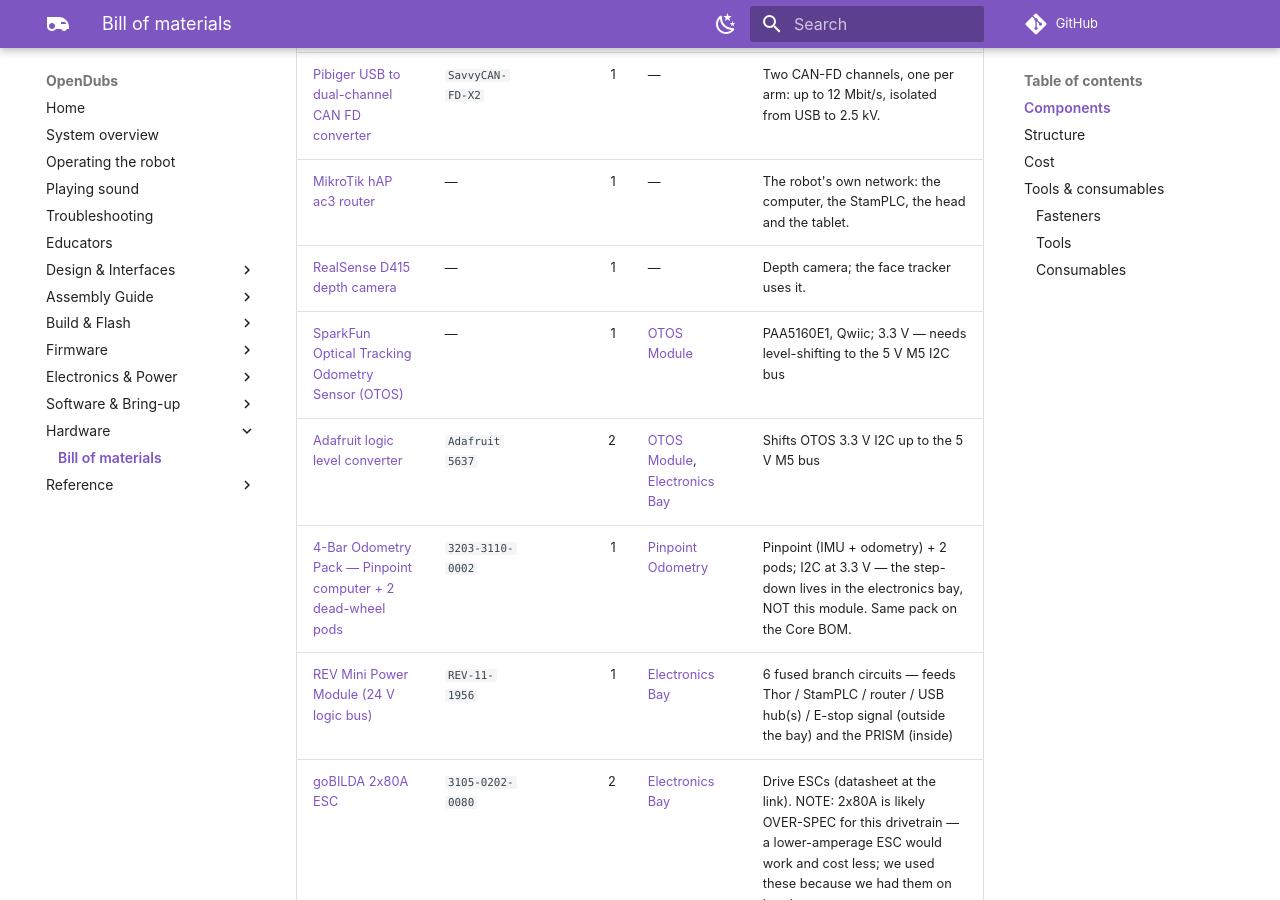
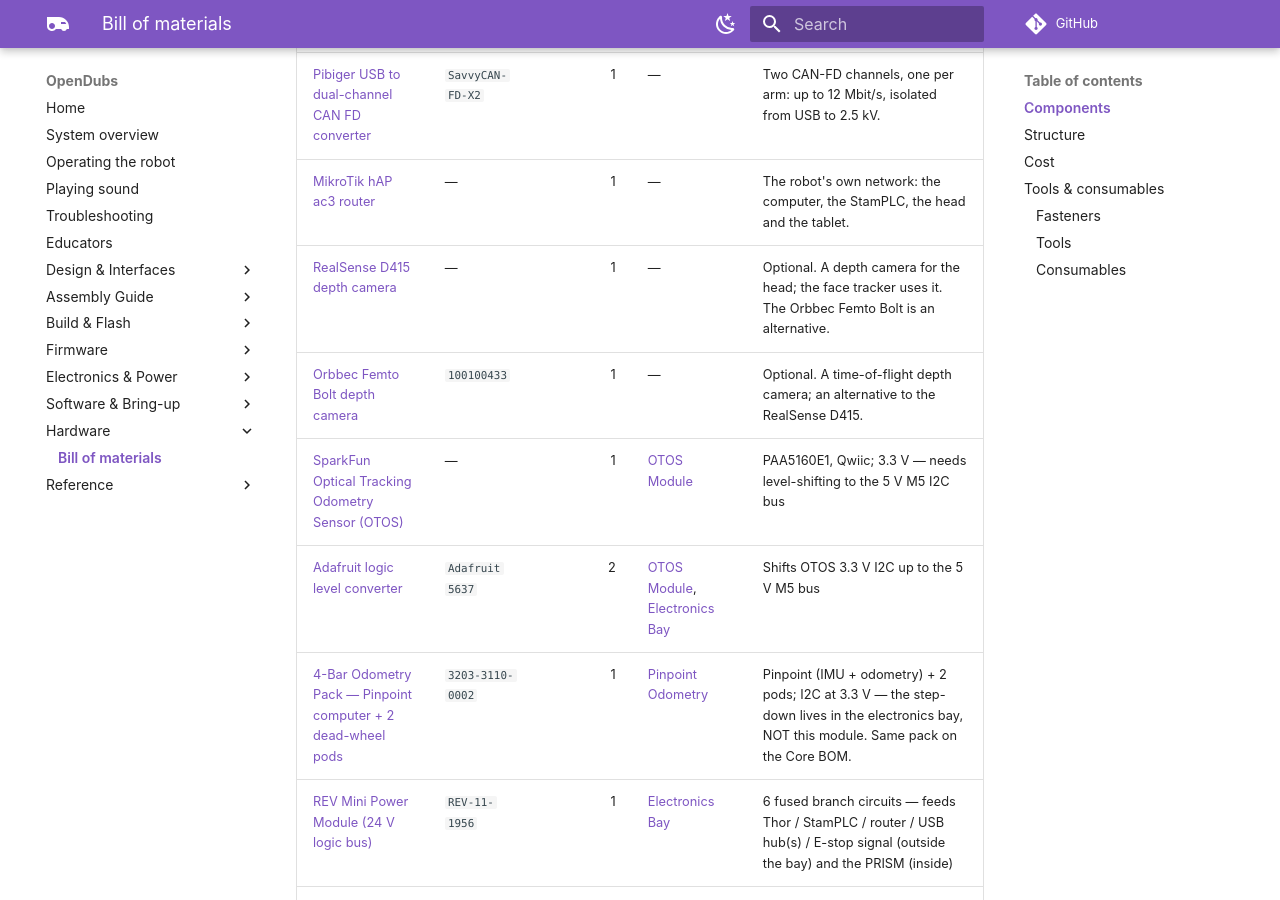
Before and after one commit to UW-Allen-School-Robotics/opendubs, an MkDocs documentation site: the page built from docs/hardware-bom.md, in a window 1280 px wide and 900 px high, scrolled down 1545 px. Built offline with MkDocs 1.6.1 and Material for MkDocs 9.7.7, drawn with Linux system fonts in a browser that asks for light colours; comment, search, counter and statistics services are not loaded; part of the change alters nothing that is shown; some of the changed text lies outside the part shown.

Commit message:
bom: the head's depth camera is optional — D415, or the Orbbec Femto Bolt
The RealSense D415 is marked optional, and the Orbbec Femto Bolt is added as an
optional alternative ($418.00 at Orbbec's store, read 2026-10-20). Optional
parts stay listed but are left out of the cost totals.

Co-Authored-By: Claude Opus 5.5 <noreply@anthropic.com>

```diff
--- a/docs/hardware-bom.md
+++ b/docs/hardware-bom.md
@@ -30,7 +30,8 @@ part used in two places is listed once, with the quantities added.
 | [OpenArm bimanual arm set (two 7-DOF arms with grippers)](https://shop.wowrobo.com/products/openarm-open-source-humanoid-robot-arm-by-enactic) | — | 1 | — | Left and right, from OpenArm's certified seller. Each arm has its own CAN-FD bus. The robot uses the follower set; leader arms are a separate set. |
 | [Pibiger USB to dual-channel CAN FD converter](https://www.amazon.com/dp/B0CGPRPZN8) | `SavvyCAN-FD-X2` | 1 | — | Two CAN-FD channels, one per arm: up to 12 Mbit/s, isolated from USB to 2.5 kV. |
 | [MikroTik hAP ac3 router](https://mikrotik.com/product/hap_ac3) | — | 1 | — | The robot's own network: the computer, the StamPLC, the head and the tablet. |
-| [RealSense D415 depth camera](https://www.realsenseai.com/products/stereo-depth-camera-d415/) | — | 1 | — | Depth camera; the face tracker uses it. |
+| [RealSense D415 depth camera](https://www.realsenseai.com/products/stereo-depth-camera-d415/) | — | 1 | — | Optional. A depth camera for the head; the face tracker uses it. The Orbbec Femto Bolt is an alternative. |
+| [Orbbec Femto Bolt depth camera](https://store.orbbec.com/products/femto-bolt) | `100100433` | 1 | — | Optional. A time-of-flight depth camera; an alternative to the RealSense D415. |
 | [SparkFun Optical Tracking Odometry Sensor (OTOS)](https://www.sparkfun.com/sparkfun-optical-tracking-odometry-sensor-paa5160e1-qwiic.html) | — | 1 | [OTOS Module](build/otos.md) | PAA5160E1, Qwiic; 3.3 V — needs level-shifting to the 5 V M5 I2C bus |
 | [Adafruit logic level converter](https://www.adafruit.com/product/5637) | `Adafruit 5637` | 2 | [OTOS Module](build/otos.md), [Electronics Bay](build/electronics-bay.md) | Shifts OTOS 3.3 V I2C up to the 5 V M5 bus |
 | [4-Bar Odometry Pack — Pinpoint computer + 2 dead-wheel pods](https://www.servocity.com/4-bar-odometry-pack-2-pods-1-pinpoint-computer/) | `3203-3110-0002` | 1 | [Pinpoint Odometry](build/pinpoint.md) | Pinpoint (IMU + odometry) + 2 pods; I2C at 3.3 V — the step-down lives in the electronics bay, NOT this module. Same pack on the Core BOM. |
@@ -89,8 +90,8 @@ Prices read 2026-10-09 to 2026-10-20, in US dollars, before tax and shipping. Ea
 
 | | Total (USD) | Lines without a price |
 |---|---:|---:|
-| **One robot, all parts** | **$14,859.53** | 10 |
-| One robot, without the Thor and the arms | $3,960.53 | 10 |
+| **One robot, all parts** | **$14,534.53** | 10 |
+| One robot, without the Thor and the arms | $3,635.53 | 10 |
 | Tools, bought once | $188.53 | 4 |
 
 *Parts without a price, not in the totals:* Samsung Galaxy Tab A11, 8.7-inch, Wi-Fi (operator interface); M4 x 20 mm socket-head cap screw (ISO 4762); M4 heat-set insert; 6 x 2 mm disc magnet (N52 or similar); CA glue; 24 V 60 A DC/DC converter; USB cable (A1 to hub); ATM (mini) blade fuse, 5 A; ATM (mini) blade fuse, 10 A; XT30 connector pair (PRISM branch).
@@ -111,7 +112,6 @@ Prices read 2026-10-09 to 2026-10-20, in US dollars, before tax and shipping. Ea
 | OpenArm bimanual arm set (two 7-DOF arms with grippers) | 1 | $5,400.00 | $5,400.00 | [shop.wowrobo.com](https://shop.wowrobo.com/products/openarm-open-source-humanoid-robot-arm-by-enactic), 2026-10-09 |
 | Pibiger USB to dual-channel CAN FD converter | 1 | $139.00 | $139.00 | [amazon.com](https://www.amazon.com/dp/B0CGPRPZN8), 2026-10-20 |
 | MikroTik hAP ac3 router | 1 | $109.00 | $109.00 | [mikrotik.com](https://mikrotik.com/product/hap_ac3), 2026-10-09 |
-| RealSense D415 depth camera | 1 | $325.00 | $325.00 | [store.realsenseai.com](https://store.realsenseai.com/buy-realsense-depth-camera-d415.html), 2026-10-09 |
 | U-channel, 25-hole, 624 mm | 2 | $28.99 | $57.98 | [gobilda.com](https://www.gobilda.com/1120-series-u-channel-25-hole-624mm-length/), 2026-10-09 |
 | U-channel, 17-hole, 432 mm | 3 | $20.99 | $62.97 | [gobilda.com](https://www.gobilda.com/1120-series-u-channel-17-hole-432mm-length/), 2026-10-09 |
 | Quad block mount | 10 | $6.99 | $69.90 | [gobilda.com](https://www.gobilda.com/1201-series-quad-block-pattern-mount-43-2/), 2026-10-09 |
```
Also changed, not shown: 1 other file.
